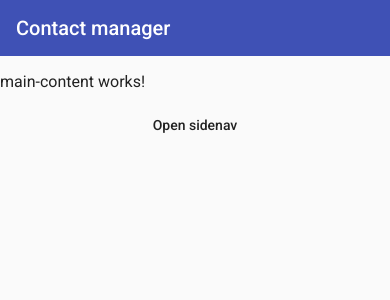
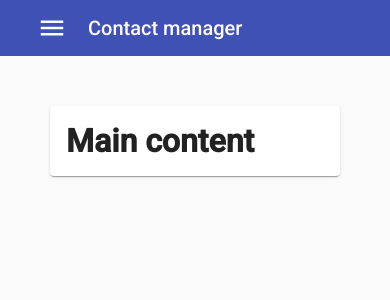
Before and after one commit to LudoLoopsLab/materialDesign-plurasight, an Angular app: page /contactmanager in a window 390 px wide. Shown: the top 300 px of the page. Built offline with nearby package versions, Linux system fonts and the light colour scheme.

Commit message:
Feat: Card

```diff
--- a/src/app/contactmanager/components/main-content/main-content.component.html
+++ b/src/app/contactmanager/components/main-content/main-content.component.html
@@ -1 +1,3 @@
-<p>main-content works!</p>
+<mat-card>
+  <h1>Main content</h1>
+</mat-card>
--- a/src/app/contactmanager/components/sidenav/sidenav.component.html
+++ b/src/app/contactmanager/components/sidenav/sidenav.component.html
@@ -2,6 +2,7 @@
   <mat-sidenav
     #sidenav
     class="app-sidenav mat-elevation-z10"
+    color="accent"
     [opened]="!isScreenSmall"
     [mode]="!isScreenSmall ? 'side' : 'over'"
   >
@@ -14,10 +15,9 @@
   </mat-sidenav>
 
   <div class="app-sidenav-content">
-    <app-toolbar></app-toolbar>
-    <router-outlet></router-outlet>
-    <button type="button" mat-button (click)="sidenav.toggle()">
-      Open sidenav
-    </button>
+    <app-toolbar (toggleSidenav)="sidenav.toggle()"> </app-toolbar>
+    <div class="wrapper">
+      <router-outlet></router-outlet>
+    </div>
   </div>
 </mat-sidenav-container>
--- a/src/app/contactmanager/components/sidenav/sidenav.component.scss
+++ b/src/app/contactmanager/components/sidenav/sidenav.component.scss
@@ -14,4 +14,9 @@
 
 .app-sidenav {
   width: 240px;
+  border-right: none;
 }
+
+.wrapper {
+  margin: 50px;
+}
--- a/src/app/contactmanager/components/toolbar/toolbar.component.html
+++ b/src/app/contactmanager/components/toolbar/toolbar.component.html
@@ -1,3 +1,6 @@
 <mat-toolbar color="primary">
+  <button mat-button class="sidenav-toggle" (click)="toggleSidenav.emit()">
+    <mat-icon>menu</mat-icon>
+  </button>
   <span>Contact manager</span>
 </mat-toolbar>
--- a/src/app/contactmanager/components/toolbar/toolbar.component.scss
+++ b/src/app/contactmanager/components/toolbar/toolbar.component.scss
@@ -0,0 +1,21 @@
+$iconWidth: 56px;
+
+.sidenav-toggle {
+  display: none;
+  padding: 0;
+  margin: 8px;
+  min-width: $iconWidth;
+
+  @media (max-width: 720px) {
+    display: flex;
+    align-items: center;
+    justify-content: center;
+  }
+  mat-icon {
+    font-size: 30px;
+    height: $iconWidth;
+    width: $iconWidth;
+    line-height: $iconWidth;
+    color: white;
+  }
+}
--- a/src/app/contactmanager/components/toolbar/toolbar.component.ts
+++ b/src/app/contactmanager/components/toolbar/toolbar.component.ts
@@ -1,15 +1,13 @@
-import { Component, OnInit } from '@angular/core';
+import { Component, EventEmitter, OnInit, Output } from '@angular/core';
 
 @Component({
   selector: 'app-toolbar',
   templateUrl: './toolbar.component.html',
-  styleUrls: ['./toolbar.component.scss']
+  styleUrls: ['./toolbar.component.scss'],
 })
 export class ToolbarComponent implements OnInit {
+  @Output() toggleSidenav = new EventEmitter<void>();
+  constructor() {}
 
-  constructor() { }
-
-  ngOnInit(): void {
-  }
-
+  ngOnInit(): void {}
 }
```
